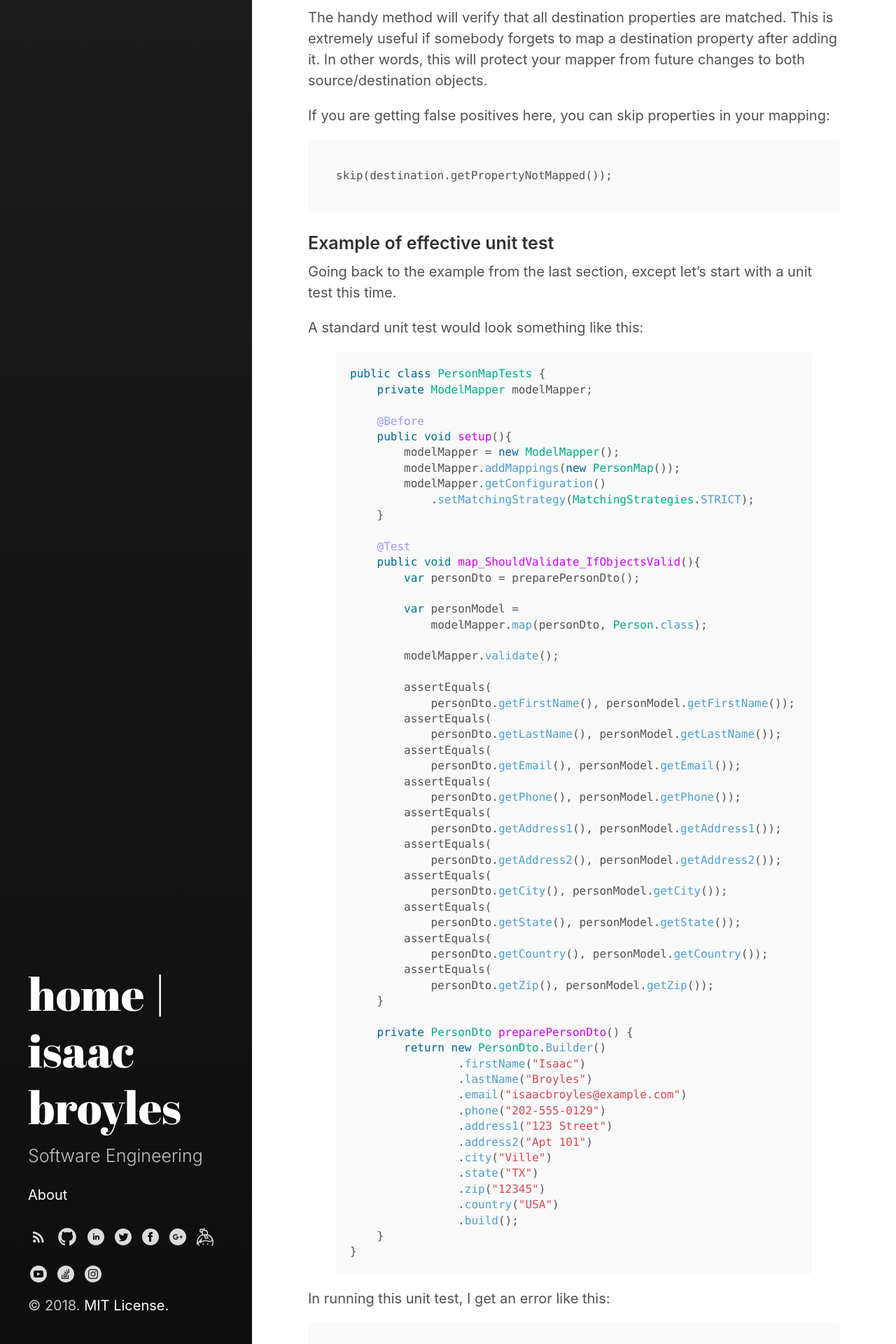
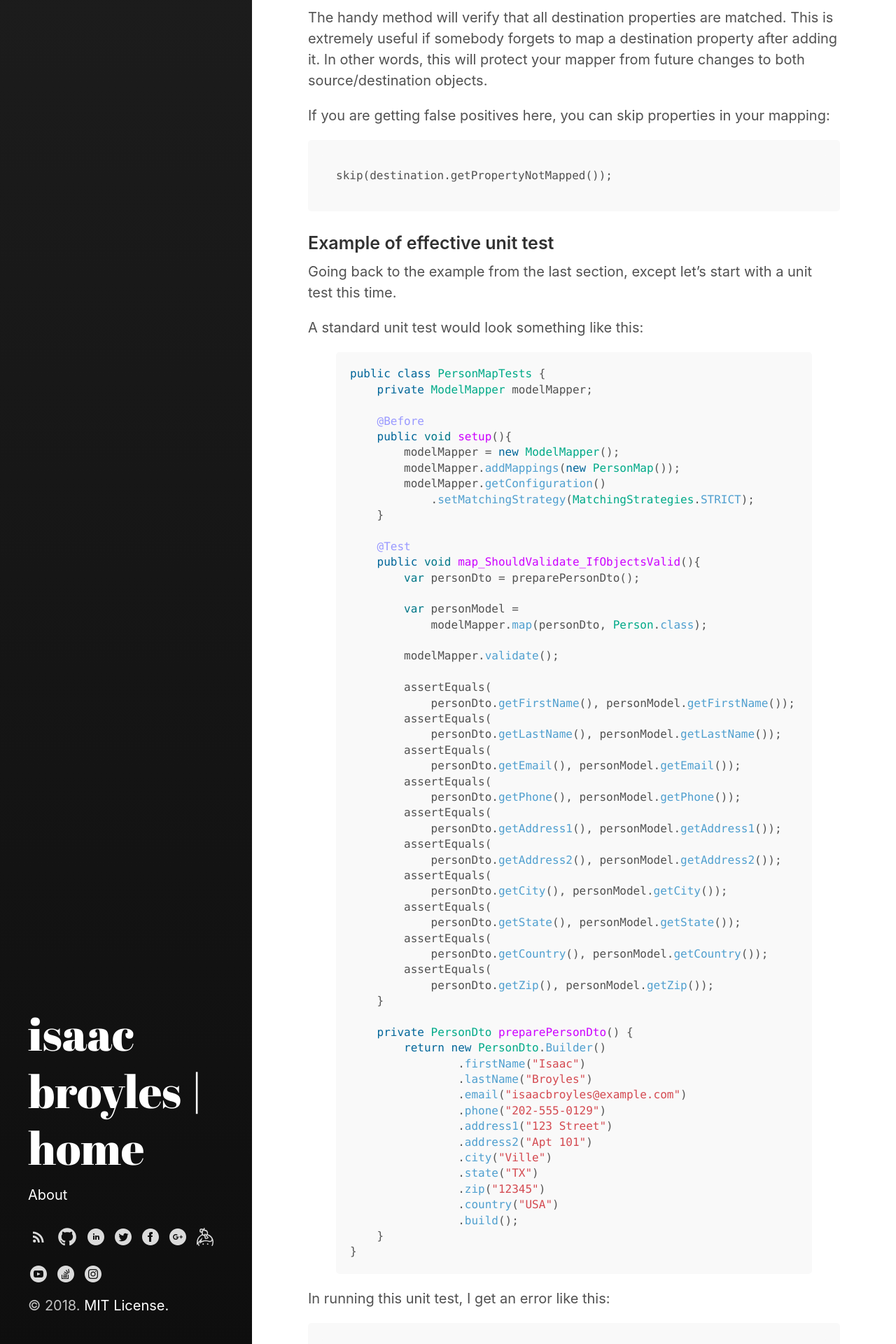
Before and after one commit to isaacbroyles/isaacbroyles.github.io, a Jekyll site: the page built from _posts/2018-07-15-model-mapper.md, in a window 1280 px wide. Shown: the part 3080-5000 px from the top of the page at 70% size. Built offline with Jekyll 4.4.1, drawn with Linux system fonts in a browser that asks for light colours.

Commit message:
Add meta information

```diff
--- a/Gemfile
+++ b/Gemfile
@@ -1,3 +1,4 @@
 source 'https://rubygems.org'
 gem 'github-pages', group: :jekyll_plugins
 gem 'jekyll-sitemap'
+gem 'jekyll-seo-tag'
--- a/_config.yml
+++ b/_config.yml
@@ -1,13 +1,18 @@
-title: home | isaac broyles
-description: Software Engineering
+title: isaac broyles | home
+description: Isaac Broyles site featuring articles about Software Engineering
 show_downloads: true
 google_analytics: 'UA-122362865-1'
 repository: 'isaacbroyles/isaacbroyles.github.io'
 include: [".well-known"]
 paginate: 5
 url: "https://www.isaacbroyles.com"
+twitter:
+  username: isaacbroyles
+  card: summary
+logo: /assets/images/isaac_broyles_bw.png
 plugins:
   - jekyll-feed
   - jekyll-gist
   - jekyll-paginate
   - jekyll-sitemap
+  - jekyll-seo-tag
--- a/_includes/custom-head.html
+++ b/_includes/custom-head.html
@@ -1 +1 @@
-<!-- Additional head bits without overriding original head -->
+{% seo %}
--- a/_includes/custom-icon-links.html
+++ b/_includes/custom-icon-links.html
@@ -1,45 +1,45 @@
 <a id="github-profile-link"
-class="icon" title="Github" aria-label="Github"
+class="icon" title="Github" aria-label="Github" rel="me"
 href="https://github.com/isaacbroyles">
 {% include svg/github.svg %}
 </a>
 <a id="linkedin-link"
-class="icon" title="LinkedIn" aria-label="LinkedIn"
+class="icon" title="LinkedIn" aria-label="LinkedIn" rel="me"
 href="https://www.linkedin.com/in/isaacbroyles/">
 {% include svg/linkedin.svg %}
 </a>
 <a id="twitter-link"
-class="icon" title="Twitter" aria-label="Twitter"
+class="icon" title="Twitter" aria-label="Twitter" rel="me"
 href="https://twitter.com/isaacbroyles">
 {% include svg/twitter.svg %}
 </a>
 <a id="facebook-link"
-class="icon" title="Facebook" aria-label="Facebook"
+class="icon" title="Facebook" aria-label="Facebook" rel="me"
 href="https://www.facebook.com/isaacbroyles">
 {% include svg/facebook.svg %}
 </a>
 <a id="googleplus-link"
-class="icon" title="Google+" aria-label="Google+"
+class="icon" title="Google+" aria-label="Google+" rel="me"
 href="https://plus.google.com/+IsaacBroyles">
 {% include svg/googleplus.svg %}
 </a>
 <a id="keybase-link"
-class="icon" title="Keybase" aria-label="Keybase"
+class="icon" title="Keybase" aria-label="Keybase" rel="me"
 href="https://keybase.io/isaacbroyles">
 {% include svg/keybase.svg %}
 </a>
 <a id="youtube-link"
-class="icon" title="YouTube" aria-label="YouTube"
+class="icon" title="YouTube" aria-label="YouTube" rel="me"
 href="http://youtube.com/c/IsaacBroyles">
 {% include svg/youtube.svg %}
 </a>
 <a id="stackoverflow-link"
-class="icon" title="Stack Overflow" aria-label="Stack Overflow"
+class="icon" title="Stack Overflow" aria-label="Stack Overflow" rel="me"
 href="https://stackoverflow.com/users/977549/isaac-broyles">
 {% include svg/stackoverflow.svg %}
 </a>
 <a id="instagram-link"
-class="icon" title="Instagram" aria-label="Instagram"
+class="icon" title="Instagram" aria-label="Instagram" rel="me"
 href="https://www.instagram.com/isaacbroyles/">
 {% include svg/instagram.svg %}
 </a>
--- a/_includes/head.html
+++ b/_includes/head.html
@@ -5,14 +5,6 @@
 
   <!-- Enable responsiveness on mobile devices-->
   <meta name="viewport" content="width=device-width, initial-scale=1.0, maximum-scale=1" />
-
-  <title>
-    {% if page.title == "Home" %}
-      {{ site.title }}{% if site.tagline %} &middot; {{ site.tagline }}{% endif %}
-    {% else %}
-      {{ page.title }} &middot; {{ site.title }}
-    {% endif %}
-  </title>
 
   {% include google-analytics.html %}
 
--- a/_includes/sidebar.html
+++ b/_includes/sidebar.html
@@ -8,7 +8,6 @@
         {{ site.title }}
       </a>
     </{% if page.layout == "index" %}h1{% else %}div{% endif %}>
-    <p class="lead">{{ site.description }}</p>
   </header>
   {% include sidebar-nav-links.html %}
 
```
Also changed, not shown: _posts/2018-07-15-model-mapper.md (+1 -0 lines), assets/images/isaac_broyles_bw.png (added).
